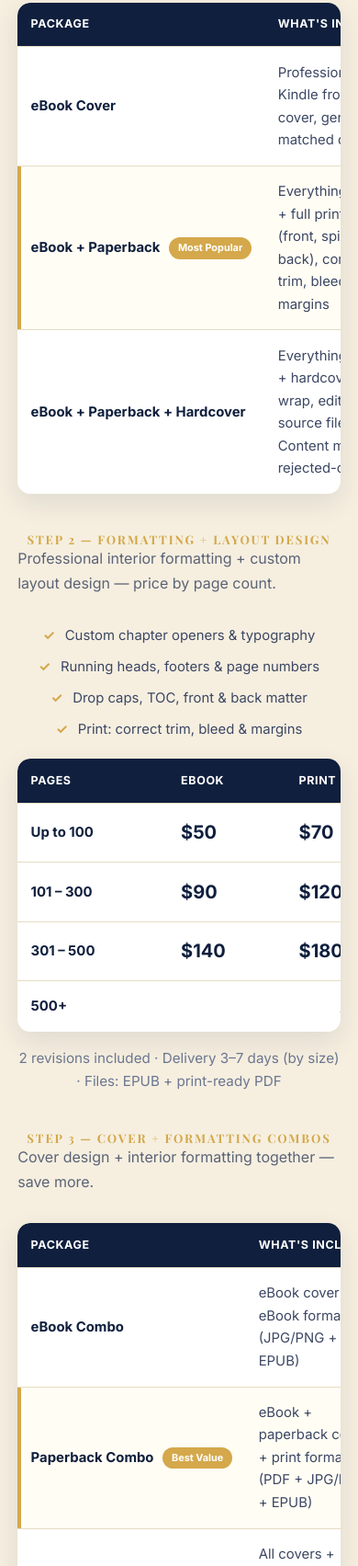
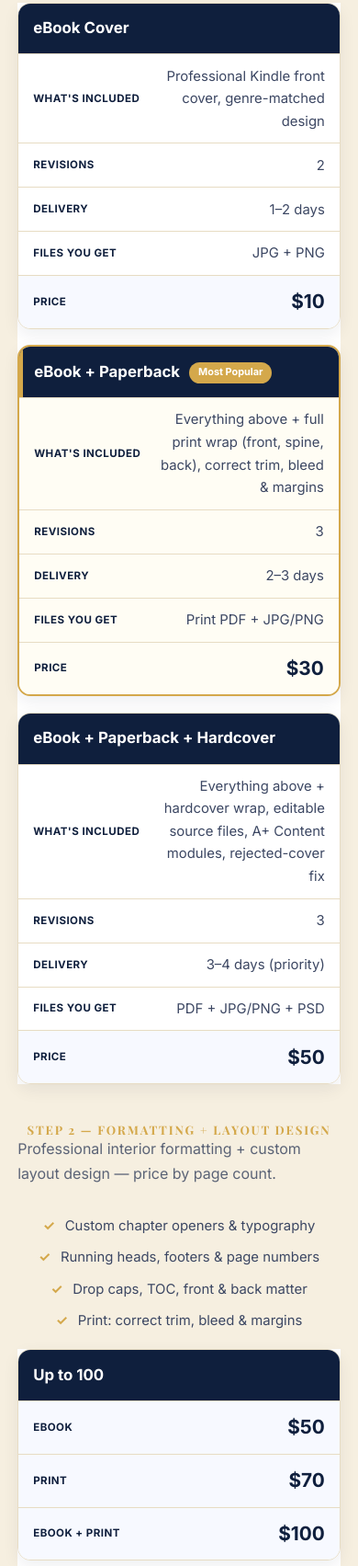
Before and after one commit to nishokhimel/nishokhimel.github.io, a plain HTML site: page index.html in a window 390 px wide. Shown: the part 4309-6012 px from the top of the page at 92% size. Drawn offline with nearby package versions, Linux system fonts and the light colour scheme.

Commit message:
Mobile responsive: pricing tables become stacked cards

```diff
--- a/index.html
+++ b/index.html
@@ -104,21 +104,21 @@
         <tbody>
           <tr>
             <td class="p-name">eBook Cover</td>
-            <td>Professional Kindle front cover, genre-matched design</td>
-            <td class="c">2</td><td class="c">1&ndash;2 days</td><td>JPG + PNG</td>
-            <td class="p-price">$10</td>
+            <td data-label="What's included">Professional Kindle front cover, genre-matched design</td>
+            <td class="c" data-label="Revisions">2</td><td class="c" data-label="Delivery">1&ndash;2 days</td><td data-label="Files you get">JPG + PNG</td>
+            <td class="p-price" data-label="Price">$10</td>
           </tr>
           <tr class="popular">
             <td class="p-name">eBook + Paperback <span class="badge-sm">Most Popular</span></td>
-            <td>Everything above + full print wrap (front, spine, back), correct trim, bleed &amp; margins</td>
-            <td class="c">3</td><td class="c">2&ndash;3 days</td><td>Print PDF + JPG/PNG</td>
-            <td class="p-price">$30</td>
+            <td data-label="What's included">Everything above + full print wrap (front, spine, back), correct trim, bleed &amp; margins</td>
+            <td class="c" data-label="Revisions">3</td><td class="c" data-label="Delivery">2&ndash;3 days</td><td data-label="Files you get">Print PDF + JPG/PNG</td>
+            <td class="p-price" data-label="Price">$30</td>
           </tr>
           <tr>
             <td class="p-name">eBook + Paperback + Hardcover</td>
-            <td>Everything above + hardcover wrap, editable source files, A+ Content modules, rejected-cover fix</td>
-            <td class="c">3</td><td class="c">3&ndash;4 days (priority)</td><td>PDF + JPG/PNG + PSD</td>
-            <td class="p-price">$50</td>
+            <td data-label="What's included">Everything above + hardcover wrap, editable source files, A+ Content modules, rejected-cover fix</td>
+            <td class="c" data-label="Revisions">3</td><td class="c" data-label="Delivery">3&ndash;4 days (priority)</td><td data-label="Files you get">PDF + JPG/PNG + PSD</td>
+            <td class="p-price" data-label="Price">$50</td>
           </tr>
         </tbody>
       </table>
@@ -136,10 +136,10 @@
       <table class="price-table">
         <thead><tr><th>Pages</th><th>eBook</th><th>Print</th><th>eBook + Print</th></tr></thead>
         <tbody>
-          <tr><td class="p-name">Up to 100</td><td class="p-price">$50</td><td class="p-price">$70</td><td class="p-price">$100</td></tr>
-          <tr><td class="p-name">101 &ndash; 300</td><td class="p-price">$90</td><td class="p-price">$120</td><td class="p-price">$170</td></tr>
-          <tr><td class="p-name">301 &ndash; 500</td><td class="p-price">$140</td><td class="p-price">$180</td><td class="p-price">$250</td></tr>
-          <tr><td class="p-name">500+</td><td colspan="3" class="c"><a href="#contact">Custom quote</a></td></tr>
+          <tr><td class="p-name">Up to 100</td><td class="p-price" data-label="eBook">$50</td><td class="p-price" data-label="Print">$70</td><td class="p-price" data-label="eBook + Print">$100</td></tr>
+          <tr><td class="p-name">101 &ndash; 300</td><td class="p-price" data-label="eBook">$90</td><td class="p-price" data-label="Print">$120</td><td class="p-price" data-label="eBook + Print">$170</td></tr>
+          <tr><td class="p-name">301 &ndash; 500</td><td class="p-price" data-label="eBook">$140</td><td class="p-price" data-label="Print">$180</td><td class="p-price" data-label="eBook + Print">$250</td></tr>
+          <tr><td class="p-name">500+</td><td colspan="3" class="c" data-label=""><a href="#contact">Custom quote</a></td></tr>
         </tbody>
       </table>
     </div>
@@ -153,21 +153,21 @@
         <tbody>
           <tr>
             <td class="p-name">eBook Combo</td>
-            <td>eBook cover + eBook formatting (JPG/PNG + EPUB)</td>
-            <td class="c">Up to 100</td><td class="c">2</td><td class="c">3&ndash;4 days</td>
-            <td class="p-price">$90</td>
+            <td data-label="What's included">eBook cover + eBook formatting (JPG/PNG + EPUB)</td>
+            <td class="c" data-label="Pages">Up to 100</td><td class="c" data-label="Revisions">2</td><td class="c" data-label="Delivery">3&ndash;4 days</td>
+            <td class="p-price" data-label="Price">$90</td>
           </tr>
           <tr class="popular">
             <td class="p-name">Paperback Combo <span class="badge-sm">Best Value</span></td>
-            <td>eBook + paperback covers + print formatting (PDF + JPG/PNG + EPUB)</td>
-            <td class="c">Up to 100</td><td class="c">3</td><td class="c">4&ndash;6 days</td>
-            <td class="p-price">$130</td>
+            <td data-label="What's included">eBook + paperback covers + print formatting (PDF + JPG/PNG + EPUB)</td>
+            <td class="c" data-label="Pages">Up to 100</td><td class="c" data-label="Revisions">3</td><td class="c" data-label="Delivery">4&ndash;6 days</td>
+            <td class="p-price" data-label="Price">$130</td>
           </tr>
           <tr>
             <td class="p-name">Complete Author Package</td>
-            <td>All covers + eBook &amp; print formatting + source files</td>
-            <td class="c">Up to 100</td><td class="c">3</td><td class="c">5&ndash;7 days (priority)</td>
-            <td class="p-price">$190</td>
+            <td data-label="What's included">All covers + eBook &amp; print formatting + source files</td>
+            <td class="c" data-label="Pages">Up to 100</td><td class="c" data-label="Revisions">3</td><td class="c" data-label="Delivery">5&ndash;7 days (priority)</td>
+            <td class="p-price" data-label="Price">$190</td>
           </tr>
         </tbody>
       </table>
@@ -181,13 +181,13 @@
         <tbody>
           <tr>
             <td class="p-name">A+ Content &mdash; 4 Modules</td>
-            <td>Premium Amazon A+ product page design &middot; 2 revisions &middot; 2&ndash;3 days &middot; JPG/PNG</td>
-            <td class="p-price">$50</td>
+            <td data-label="Details">Premium Amazon A+ product page design &middot; 2 revisions &middot; 2&ndash;3 days &middot; JPG/PNG</td>
+            <td class="p-price" data-label="Price">$50</td>
           </tr>
           <tr>
             <td class="p-name">Rejected Cover Fix &mdash; Paperback</td>
-            <td>Diagnosed &amp; fixed: spine, bleed, margins, resolution &middot; 1 free re-check &middot; 24 hours &middot; fixed PDF</td>
-            <td class="p-price">$20</td>
+            <td data-label="Details">Diagnosed &amp; fixed: spine, bleed, margins, resolution &middot; 1 free re-check &middot; 24 hours &middot; fixed PDF</td>
+            <td class="p-price" data-label="Price">$20</td>
           </tr>
         </tbody>
       </table>
--- a/styles.css
+++ b/styles.css
@@ -212,4 +212,22 @@ footer{background:#0a1530;color:#8b96ad;padding:1.6rem 1.5rem;font-size:.9rem}
   .menu-btn{display:block}
   .cards{grid-template-columns:1fr}
   .section{padding:3.2rem 1.2rem}
+  /* Pricing tables -> stacked cards */
+  .table-wrap{overflow-x:visible;box-shadow:none;background:none;border-radius:0}
+  .price-table{min-width:0}
+  .price-table thead{display:none}
+  .price-table,.price-table tbody,.price-table tr,.price-table td{display:block;width:100%}
+  .price-table tbody tr{margin-bottom:1.1rem;border:1px solid var(--line);border-radius:14px;background:#fff;overflow:hidden;box-shadow:0 6px 18px rgba(15,31,61,.07)}
+  .price-table tbody tr:hover td{background:#fff}
+  .price-table tbody tr:last-child td:first-child,.price-table tbody tr:last-child td:last-child{border-radius:0}
+  .price-table tbody td{border-top:1px solid var(--line);padding:.7rem 1rem;display:flex;justify-content:space-between;align-items:center;gap:1rem;text-align:right;color:#3c4763}
+  .price-table tbody td:first-child{border-top:none}
+  .price-table tbody td::before{content:attr(data-label);font-weight:700;color:var(--navy);font-size:.72rem;text-transform:uppercase;letter-spacing:.04em;text-align:left;flex-shrink:0}
+  .price-table tbody td[data-label=""]::before{display:none}
+  .price-table tbody td.p-name{background:var(--navy);color:#fff;font-size:1.05rem;font-weight:700;white-space:normal;text-align:left;padding:.85rem 1rem;display:block}
+  .price-table tbody td.p-name::before{display:none}
+  .price-table tbody tr.popular{border:2px solid var(--gold)}
+  .price-table tbody tr.popular td.p-name{background:var(--navy)}
+  .price-table td.p-price{font-size:1.3rem;font-weight:800;color:var(--navy);background:#f7f9ff}
+  .price-table td.c{text-align:right;white-space:normal}
 }
```
